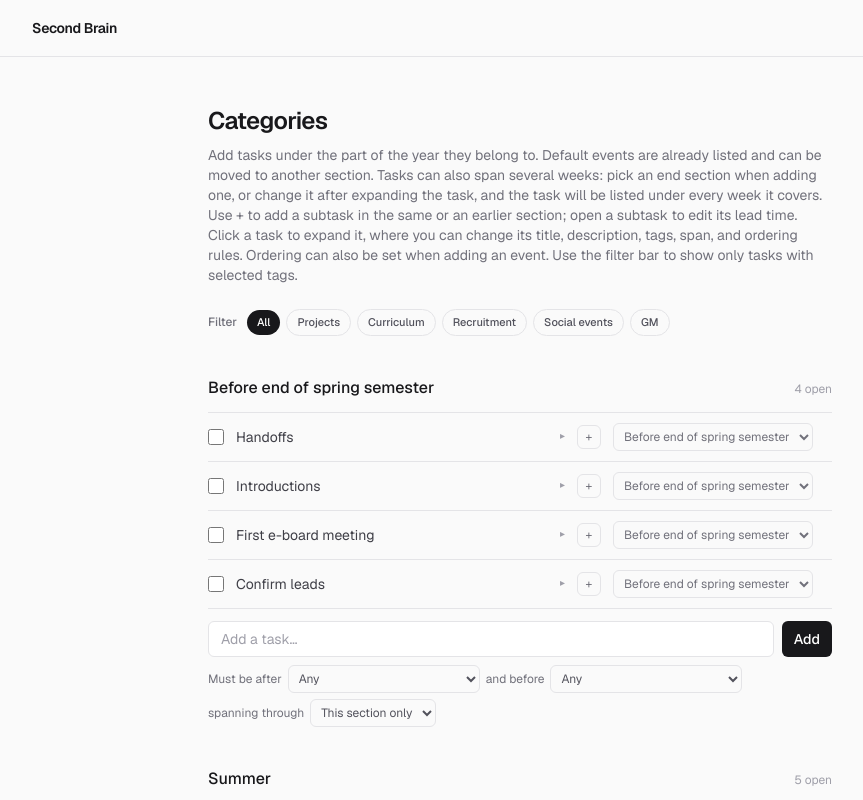
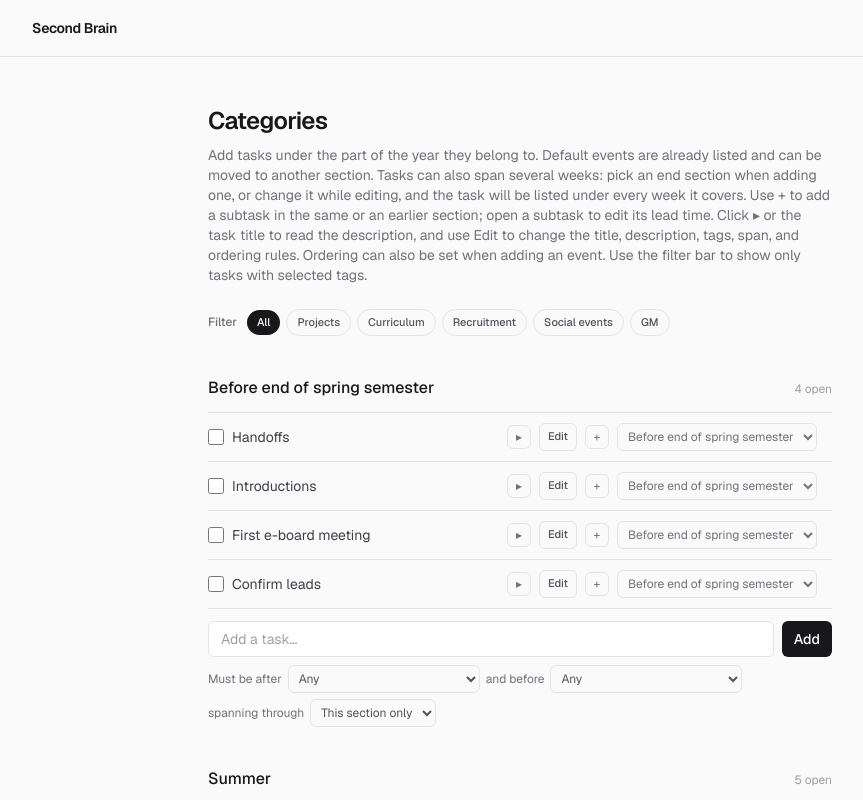
Before and after one commit to anniegao2013/cais-2nd-brain, a Next.js app: page / in a window 1280 px wide. Shown: the top 800 px of the page, without its empty margins (120-983 px from the left). Built offline with nearby package versions, Linux system fonts and the light colour scheme.

Commit message:
separate edits and description

```diff
--- a/app/task-list.tsx
+++ b/app/task-list.tsx
@@ -757,6 +757,7 @@ export default function TaskList() {
   const [notesTaskId, setNotesTaskId] = useState<string | null>(null);
   const [notesDraft, setNotesDraft] = useState("");
   const [expandedRowKey, setExpandedRowKey] = useState<string | null>(null);
+  const [panelMode, setPanelMode] = useState<"view" | "edit">("view");
   const [titleDraft, setTitleDraft] = useState("");
   const [titleError, setTitleError] = useState<string | null>(null);
   const [activeTags, setActiveTags] = useState<TagId[]>([]);
@@ -1185,15 +1186,21 @@ export default function TaskList() {
 
   function startEditingNotes(task: Task, occurrenceCategoryId: string) {
     setExpandedRowKey(`${task.id}:${occurrenceCategoryId}`);
+    setPanelMode("edit");
     setNotesTaskId(task.id);
     setNotesDraft(task.notes ?? "");
     setSubtaskParentId(null);
   }
 
-  function toggleExpanded(taskId: string, occurrenceCategoryId: string) {
+  function togglePanel(
+    taskId: string,
+    occurrenceCategoryId: string,
+    mode: "view" | "edit",
+  ) {
     const rowKey = `${taskId}:${occurrenceCategoryId}`;
-    const opening = expandedRowKey !== rowKey;
+    const opening = expandedRowKey !== rowKey || panelMode !== mode;
     setExpandedRowKey(opening ? rowKey : null);
+    setPanelMode(mode);
     setNotesTaskId(null);
     setNotesDraft("");
     setDepAfterId("");
@@ -1219,6 +1226,7 @@ export default function TaskList() {
         ? `${parentId}:${parentLocation.categoryId}`
         : null,
     );
+    setPanelMode("view");
     setNotesTaskId(null);
     setNotesDraft("");
     setSubtaskParentId(null);
@@ -1380,13 +1388,13 @@ export default function TaskList() {
       <p className="mt-2 text-sm text-zinc-500 dark:text-zinc-400">
         Add tasks under the part of the year they belong to. Default events are
         already listed and can be moved to another section. Tasks can also span
-        several weeks: pick an end section when adding one, or change it after
-        expanding the task, and the task will be listed under every week it
-        covers. Use + to add a subtask in the same or an earlier section; open
-        a subtask to edit its lead time. Click a task to expand it, where you
-        can change its title, description, tags, span, and ordering rules.
-        Ordering can also be set when adding an event. Use the filter bar to
-        show only tasks with selected tags.
+        several weeks: pick an end section when adding one, or change it while
+        editing, and the task will be listed under every week it covers. Use +
+        to add a subtask in the same or an earlier section; open a subtask to
+        edit its lead time. Click ▸ or the task title to read the description,
+        and use Edit to change the title, description, tags, span, and ordering
+        rules. Ordering can also be set when adding an event. Use the filter bar
+        to show only tasks with selected tags.
       </p>
 
       <div
@@ -1471,9 +1479,13 @@ export default function TaskList() {
                       : 0;
                     const isSubtask = Boolean(task.parentId);
                     const rowKey = `${task.id}:${category.id}`;
+                    const descriptionId = `description-${task.id}-${category.id}`;
+                    const editorId = `editor-${task.id}-${category.id}`;
                     const formOpen = isStart && subtaskParentId === task.id;
                     const notesOpen = notesTaskId === task.id;
-                    const expanded = expandedRowKey === rowKey;
+                    const panelOpen = expandedRowKey === rowKey;
+                    const viewing = panelOpen && panelMode === "view";
+                    const editing = panelOpen && panelMode === "edit";
                     const bounds = moveBounds(state, task);
                     const spanMaxIndex = Math.max(
                       categoryIndex(startCategoryId),
@@ -1500,7 +1512,7 @@ export default function TaskList() {
                         id={`task-${task.id}-${category.id}`}
                         className={`py-2.5 ${isSubtask ? "pl-6" : ""}`}
                       >
-                        <div className="group flex items-center gap-3">
+                        <div className="group flex flex-wrap items-center gap-2">
                           <input
                             type="checkbox"
                             checked={task.done}
@@ -1512,22 +1524,51 @@ export default function TaskList() {
                           />
                           <button
                             type="button"
-                            onClick={() => toggleExpanded(task.id, category.id)}
-                            aria-expanded={expanded}
-                            aria-controls={`details-${task.id}-${category.id}`}
-                            className={`flex flex-1 items-center gap-1.5 text-left text-sm ${
+                            onClick={() =>
+                              togglePanel(task.id, category.id, "view")
+                            }
+                            aria-expanded={viewing}
+                            aria-controls={descriptionId}
+                            className={`flex flex-1 items-center text-left text-sm ${
                               task.done
                                 ? "text-zinc-400 line-through dark:text-zinc-500"
                                 : "text-zinc-700 dark:text-zinc-300"
                             }`}
                           >
                             <span className="min-w-0 flex-1">{task.text}</span>
-                            <span
-                              aria-hidden
-                              className="shrink-0 text-[10px] text-zinc-400 dark:text-zinc-500"
-                            >
-                              {expanded ? "▾" : "▸"}
-                            </span>
+                          </button>
+                          <button
+                            type="button"
+                            onClick={() =>
+                              togglePanel(task.id, category.id, "view")
+                            }
+                            aria-expanded={viewing}
+                            aria-controls={descriptionId}
+                            aria-label={`${
+                              viewing ? "Hide" : "Show"
+                            } description for "${task.text}"`}
+                            title={viewing ? "Hide description" : "Show description"}
+                            className="flex size-6 shrink-0 items-center justify-center rounded-md border border-zinc-200 text-xs text-zinc-500 transition-colors hover:text-zinc-900 dark:border-zinc-800 dark:text-zinc-400 dark:hover:text-zinc-100"
+                          >
+                            {viewing ? "▾" : "▸"}
+                          </button>
+                          <button
+                            type="button"
+                            onClick={() =>
+                              togglePanel(task.id, category.id, "edit")
+                            }
+                            aria-expanded={editing}
+                            aria-controls={editorId}
+                            aria-label={`${
+                              editing ? "Close editor for" : "Edit"
+                            } "${task.text}"`}
+                            className={
+                              editing
+                                ? "h-7 shrink-0 rounded-md border border-zinc-900 bg-zinc-900 px-2 text-[11px] font-medium text-white transition-colors hover:bg-zinc-700 dark:border-zinc-100 dark:bg-zinc-100 dark:text-zinc-900 dark:hover:bg-zinc-300"
+                                : "h-7 shrink-0 rounded-md border border-zinc-200 px-2 text-[11px] font-medium text-zinc-600 transition-colors hover:border-zinc-400 hover:text-zinc-900 dark:border-zinc-800 dark:text-zinc-400 dark:hover:border-zinc-600 dark:hover:text-zinc-100"
+                            }
+                          >
+                            {editing ? "Done" : "Edit"}
                           </button>
                           {isStart && !isSubtask && (
                             <button
@@ -1649,11 +1690,13 @@ export default function TaskList() {
                           </div>
                         )}
 
-                        {expanded && (
+                        {panelOpen && (
                           <div
-                            id={`details-${task.id}-${category.id}`}
+                            id={editing ? editorId : descriptionId}
                             className="mt-2 pl-7"
                           >
+                            {editing && (
+                              <>
                                 {parent && (
                                   <button
                                     type="button"
@@ -1944,6 +1987,12 @@ export default function TaskList() {
                                 </p>
                               )}
                             </div>
+                              </>
+                            )}
+                            <div className="mb-3 rounded-md border border-zinc-200 p-3 dark:border-zinc-800">
+                              <div className="text-xs font-medium text-zinc-900 dark:text-zinc-100">
+                                Description
+                              </div>
                             {notesOpen ? (
                               <form
                                 onSubmit={(event) => {
@@ -2049,15 +2098,22 @@ export default function TaskList() {
                                     No description yet.
                                   </p>
                                 )}
+                                {editing && (
                                   <button
                                     type="button"
-                                  onClick={() => startEditingNotes(task, category.id)}
+                                    onClick={() =>
+                                      startEditingNotes(task, category.id)
+                                    }
                                     className="mt-2 text-xs font-medium text-zinc-500 underline-offset-2 transition-colors hover:text-zinc-900 hover:underline dark:text-zinc-400 dark:hover:text-zinc-100"
                                   >
-                                  {task.notes ? "Edit description" : "Add description"}
+                                    {task.notes
+                                      ? "Edit description"
+                                      : "Add description"}
                                   </button>
+                                )}
                               </>
                             )}
+                            </div>
                           </div>
                         )}
 
```
Also changed, not shown: 1 other file (tests, documents, lock files or other folders). Lines whose indentation alone changed are shown as unchanged.
